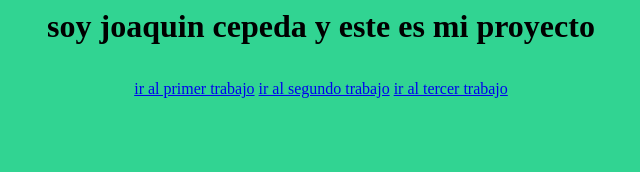
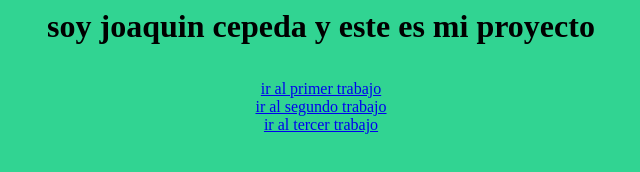
Before and after one commit to joaquincepeda/mis-proyectos, a plain HTML site: page index.html in a window 1280 px wide. Shown: the whole page, without its empty margins (319-959 px from the left). Drawn offline with Linux system fonts and the light colour scheme.

Commit message:
Corrección
Muy buen trabajo. Está todo muy bien estructurado y el código está todo correcto y prolijo. Especialmente me gustó como usaste el css para darle un poco más de color a la página, usando clases y todo.
Habían unos pequeños detalles que corregí, pero son mínimos y no afectan mucho:

- Faltaba un cierre en el link del index.html. Por suerte no afectaba a nada, pero tiene que estar.
- Puse un quiebre de linea en los links de la página principal, asi aparece cada uno en una línea distinta.
- Al final del css faltó cerrar una llave.

10/10

```diff
--- a/index.html
+++ b/index.html
@@ -1,13 +1,15 @@
 <html>
   <head>
     <title>todos mis proyectos </title>
-    <link rel="stylesheet" type="text/css"href="style.css"
+    <link rel="stylesheet" type="text/css"href="style.css">
   </head>
   <body>
     <h1>soy joaquin cepeda y este es mi proyecto</h1>
     <div class="separar-link">
        <a href="pages/proyecto-1.html">ir al primer trabajo</a>
+       <br />
        <a href="pages/proyecto-2.html">ir al segundo trabajo</a>
+       <br />
        <a href="pages/proyecto-3.html">ir al tercer trabajo</a>
     </div>
   </body>
--- a/style.css
+++ b/style.css
@@ -26,3 +26,4 @@ img {
 }
 .separar-link {
 	padding-top: 14px;
+}
```
